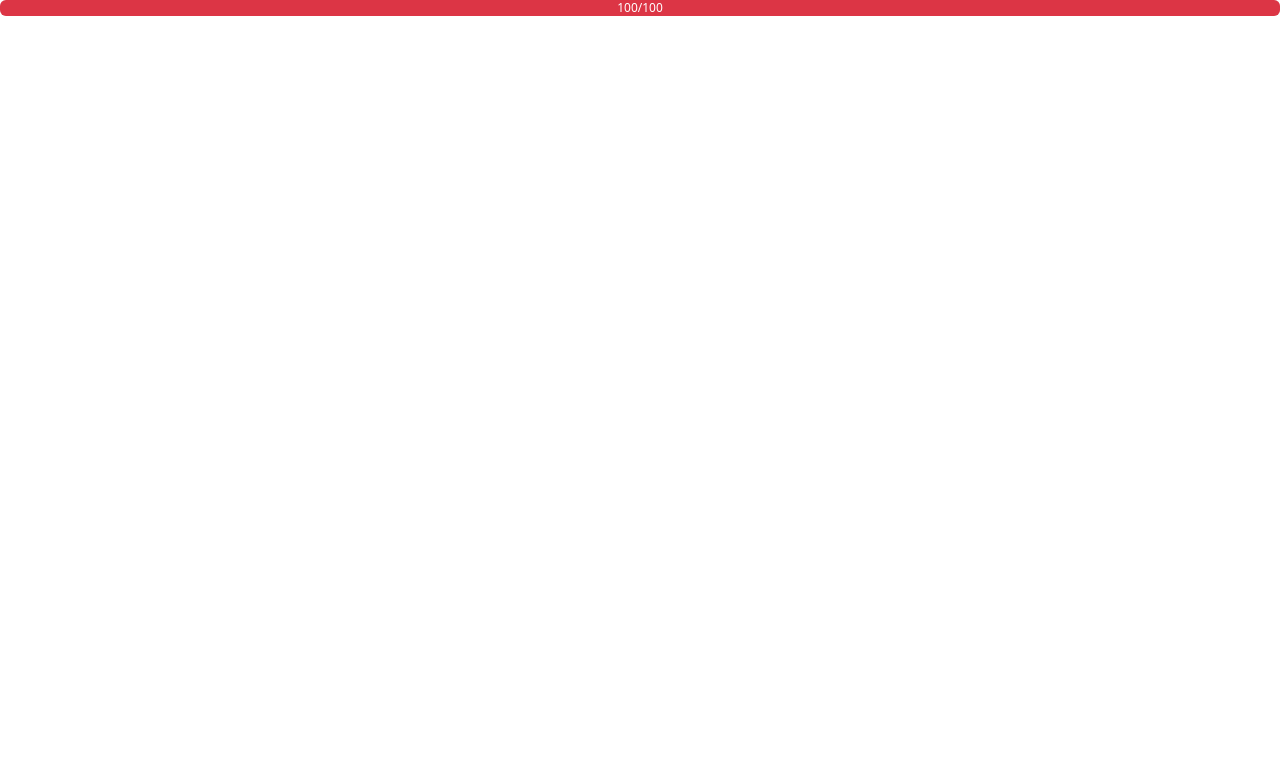
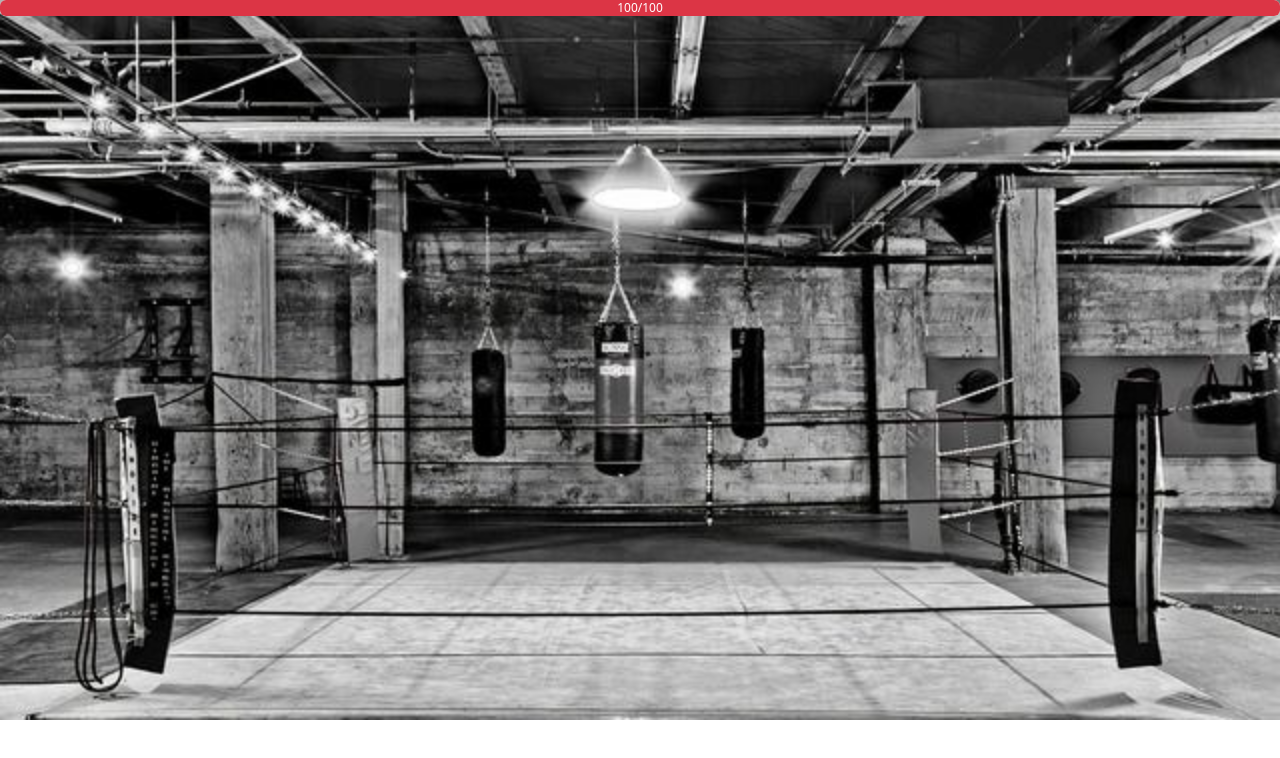
Before and after one commit to somaleyo/PunchingBag, a React (Vite) app: page / in a window 1280 px wide. Shown: the top 758 px of the page. Built offline with nearby package versions, Linux system fonts and the light colour scheme.

Commit message:
background img

```diff
--- a/src/App.css
+++ b/src/App.css
@@ -0,0 +1,6 @@
+body{
+  background-image: url('../src/assets/images/box.png');
+  background-repeat: no-repeat;
+  background-size: cover;
+
+}
```
